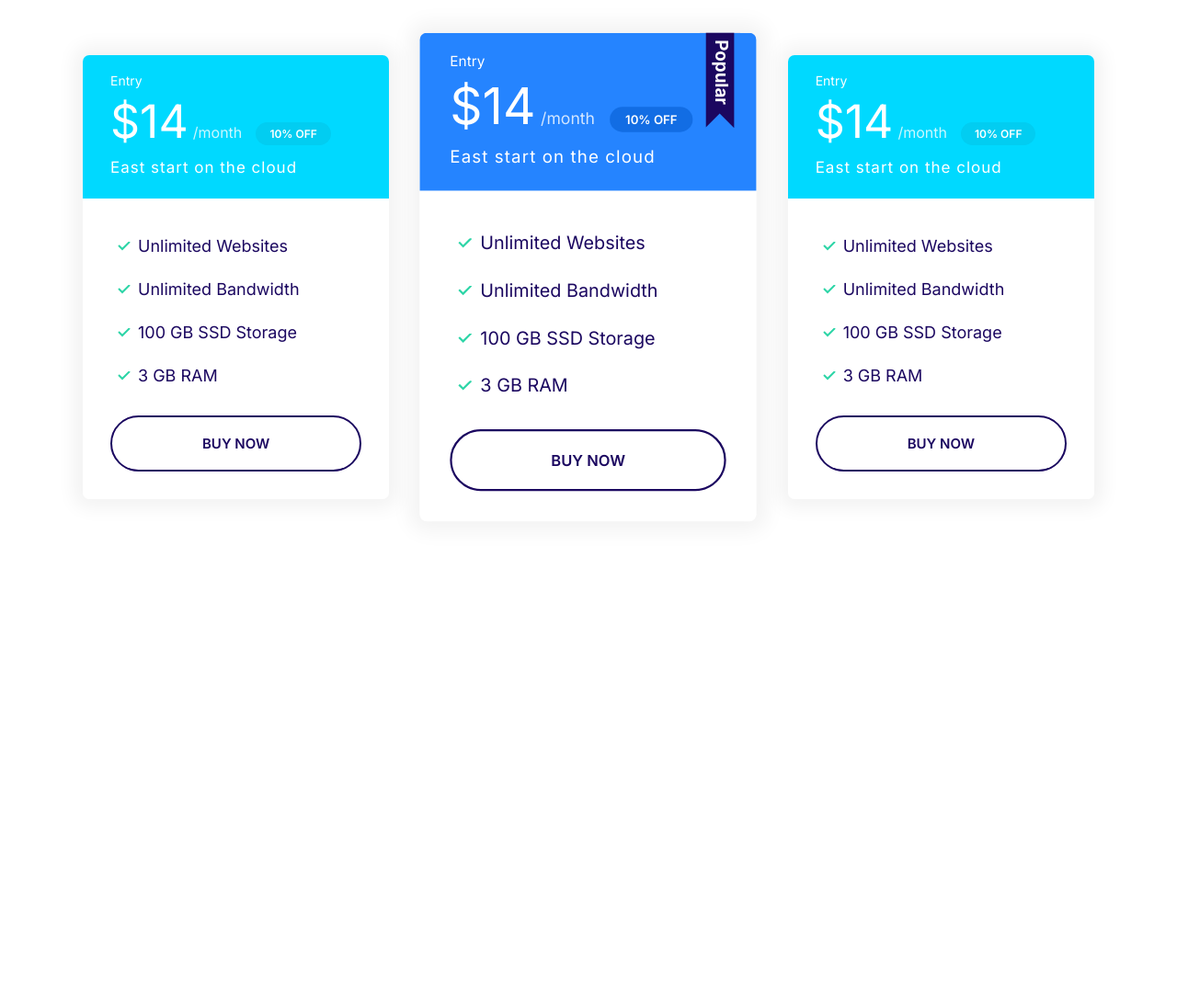
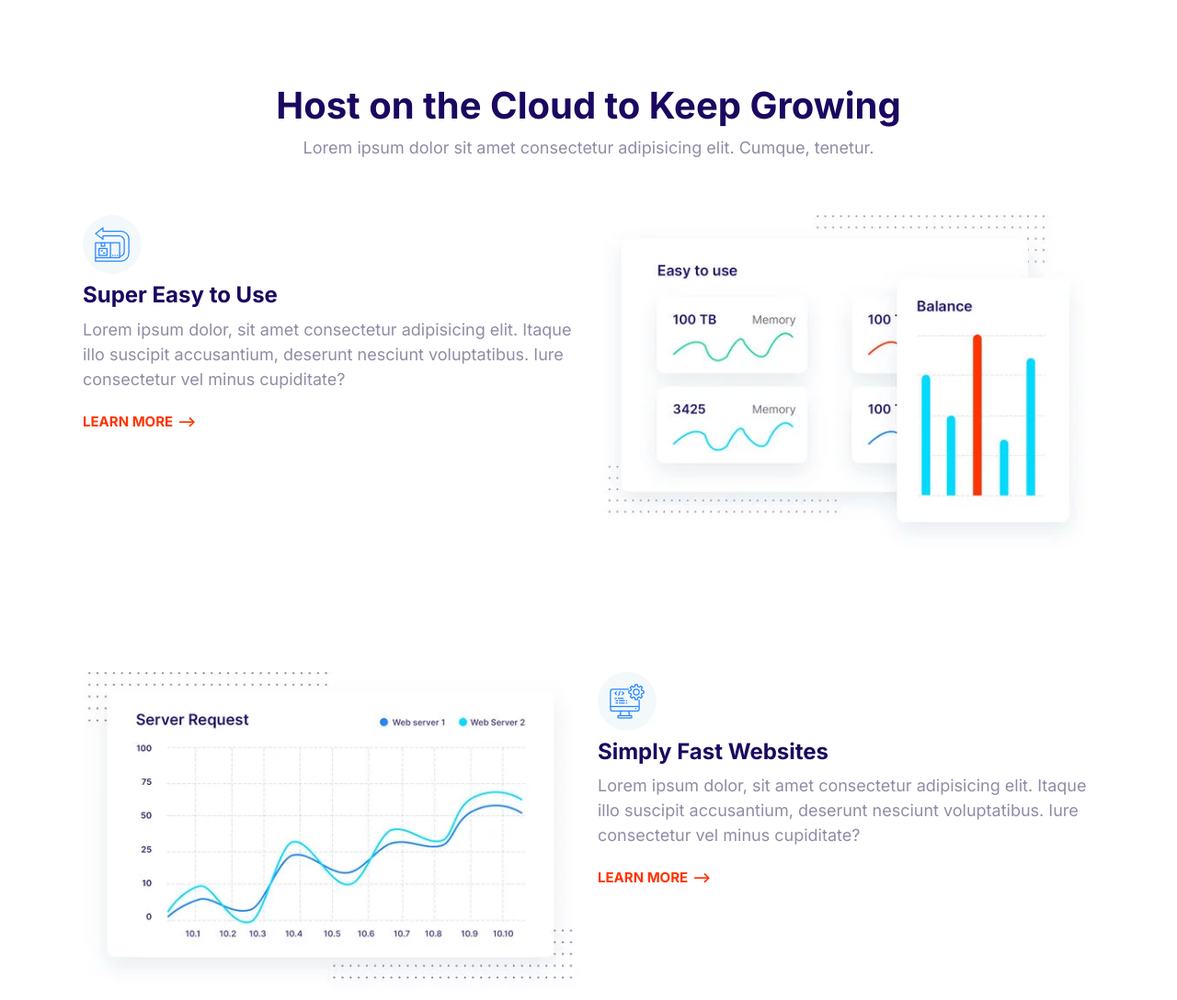
Before and after one commit to sadman59m/sadmans-mosify, a plain HTML site: page index.html in a window 1280 px wide. Shown: the top 1088 px of the page at 92% size. Before the commit the page ends 800 px from the top, so only its background shows below. Drawn offline with Linux system fonts and the light colour scheme.

Commit message:
Define feature.

```diff
--- a/css/styles.css
+++ b/css/styles.css
@@ -688,3 +688,24 @@ a {
   max-width: 500px;
   margin: 0 auto;
 }
+
+/* Feature */
+.feature {
+  gap: 4rem 2rem;
+  margin: 12rem 0;
+}
+.feature:first-of-type {
+  margin-top: 6rem;
+}
+.feature__heading {
+  margin: 1rem 0;
+}
+.feature__image {
+  width: 100%;
+}
+
+@media screen and (min-width: 768px) {
+  .feature:nth-of-type(even) .feature__content {
+    order: 2;
+  }
+}
--- a/index.html
+++ b/index.html
@@ -15,69 +15,95 @@
     <link rel="stylesheet" href="css/styles.css" />
   </head>
   <body>
-    <section class="block container block-plan">
-      <div class="grid grid--1X3">
-        <div class="plan">
-          <div class="card card--secondary">
-            <header class="card__header">
-              <h3 class="plan__name">Entry</h3>
-              <span class="plan__price">$14</span>
-              <span class="plan__billing-cycle">/month</span>
-              <span class="badge badge--secondary badge--small">10% OFF</span>
-              <span class="plan__description">East start on the cloud</span>
-            </header>
-            <div class="card__body">
-              <ul class="list list--tick">
-                <li class="list__item">Unlimited Websites</li>
-                <li class="list__item">Unlimited Bandwidth</li>
-                <li class="list__item">100 GB SSD Storage</li>
-                <li class="list__item">3 GB RAM</li>
-              </ul>
-              <button class="btn btn--outline btn--block">Buy Now</button>
-            </div>
-          </div>
+    <section class="block container">
+      <header class="block__header">
+        <h2>Host on the Cloud to Keep Growing</h2>
+        <p>
+          Lorem ipsum dolor sit amet consectetur adipisicing elit. Cumque,
+          tenetur.
+        </p>
+      </header>
+      <article class="grid grid--1X2 feature">
+        <div class="feature__content">
+          <span class="icon-container">
+            <svg class="icon icon--primary">
+              <use xlink:href="images/sprite.svg#easy"></use>
+            </svg>
+          </span>
+          <h3 class="feature__heading">Super Easy to Use</h3>
+          <p>
+            Lorem ipsum dolor, sit amet consectetur adipisicing elit. Itaque
+            illo suscipit accusantium, deserunt nesciunt voluptatibus. Iure
+            consectetur vel minus cupiditate?
+          </p>
+          <a href="#" class="link-arrow">Learn more</a>
         </div>
-        <div class="plan plan--popular">
-          <div class="card card--primary">
-            <header class="card__header">
-              <h3 class="plan__name">Entry</h3>
-              <span class="plan__price">$14</span>
-              <span class="plan__billing-cycle">/month</span>
-              <span class="badge badge--primary badge--small">10% OFF</span>
-              <span class="plan__description">East start on the cloud</span>
-            </header>
-            <div class="card__body">
-              <ul class="list list--tick">
-                <li class="list__item">Unlimited Websites</li>
-                <li class="list__item">Unlimited Bandwidth</li>
-                <li class="list__item">100 GB SSD Storage</li>
-                <li class="list__item">3 GB RAM</li>
-              </ul>
-              <button class="btn btn--outline btn--block">Buy Now</button>
-            </div>
-          </div>
+        <picture>
+          <source
+            type="image/webp"
+            srcset="images/easy.webp 1x, images/easy@2x.webp 2x"
+          />
+          <source
+            type="image/jpg"
+            srcset="images/easy.jpg 1x, images/easy@2x.jpg 2x"
+          />
+          <img class="feature__image" src="images/easy@2x.jpg" alt="" />
+        </picture>
+      </article>
+      <article class="grid grid--1X2 feature">
+        <div class="feature__content">
+          <span class="icon-container">
+            <svg class="icon icon--primary">
+              <use xlink:href="images/sprite.svg#computer"></use>
+            </svg>
+          </span>
+          <h3 class="feature__heading">Simply Fast Websites</h3>
+          <p>
+            Lorem ipsum dolor, sit amet consectetur adipisicing elit. Itaque
+            illo suscipit accusantium, deserunt nesciunt voluptatibus. Iure
+            consectetur vel minus cupiditate?
+          </p>
+          <a href="#" class="link-arrow">Learn more</a>
         </div>
-        <div class="plan">
-          <div class="card card--secondary">
-            <header class="card__header">
-              <h3 class="plan__name">Entry</h3>
-              <span class="plan__price">$14</span>
-              <span class="plan__billing-cycle">/month</span>
-              <span class="badge badge--secondary badge--small">10% OFF</span>
-              <span class="plan__description">East start on the cloud</span>
-            </header>
-            <div class="card__body">
-              <ul class="list list--tick">
-                <li class="list__item">Unlimited Websites</li>
-                <li class="list__item">Unlimited Bandwidth</li>
-                <li class="list__item">100 GB SSD Storage</li>
-                <li class="list__item">3 GB RAM</li>
-              </ul>
-              <button class="btn btn--outline btn--block">Buy Now</button>
-            </div>
-          </div>
+        <picture>
+          <source
+            type="image/webp"
+            srcset="images/fast.webp 1x, images/fast@2x.webp 2x"
+          />
+          <source
+            type="image/jpg"
+            srcset="images/fast.jpg 1x, images/fast@2x.jpg 2x"
+          />
+          <img class="feature__image" src="images/fast@2x.jpg" alt="" />
+        </picture>
+      </article>
+      <article class="grid grid--1X2 feature">
+        <div class="feature__content">
+          <span class="icon-container">
+            <svg class="icon icon--primary">
+              <use xlink:href="images/sprite.svg#settings"></use>
+            </svg>
+          </span>
+          <h3 class="feature__heading">Wordpress Made Easy</h3>
+          <p>
+            Lorem ipsum dolor, sit amet consectetur adipisicing elit. Itaque
+            illo suscipit accusantium, deserunt nesciunt voluptatibus. Iure
+            consectetur vel minus cupiditate?
+          </p>
+          <a href="#" class="link-arrow">Learn more</a>
         </div>
-      </div>
+        <picture>
+          <source
+            type="image/webp"
+            srcset="images/wordpress.webp 1x, images/wordpress@2x.webp 2x"
+          />
+          <source
+            type="image/jpg"
+            srcset="images/wordpress.jpg 1x, images/wordpress@2x.jpg 2x"
+          />
+          <img class="feature__image" src="images/wordpress.jpg" alt="" />
+        </picture>
+      </article>
     </section>
   </body>
 </html>
```
Also changed, not shown: components/feature.html (added, +89 -0 lines), images/easy.jpg (added), images/easy.webp (added), images/easy@2x.jpg (added), images/easy@2x.webp (added), images/fast.jpg (added), images/fast.webp (added), images/fast@2x.jpg (added), images/fast@2x.webp (added), images/wordpress.jpg (added), images/wordpress.webp (added), images/wordpress@2x.jpg (added), images/wordpress@2x.webp (added).
